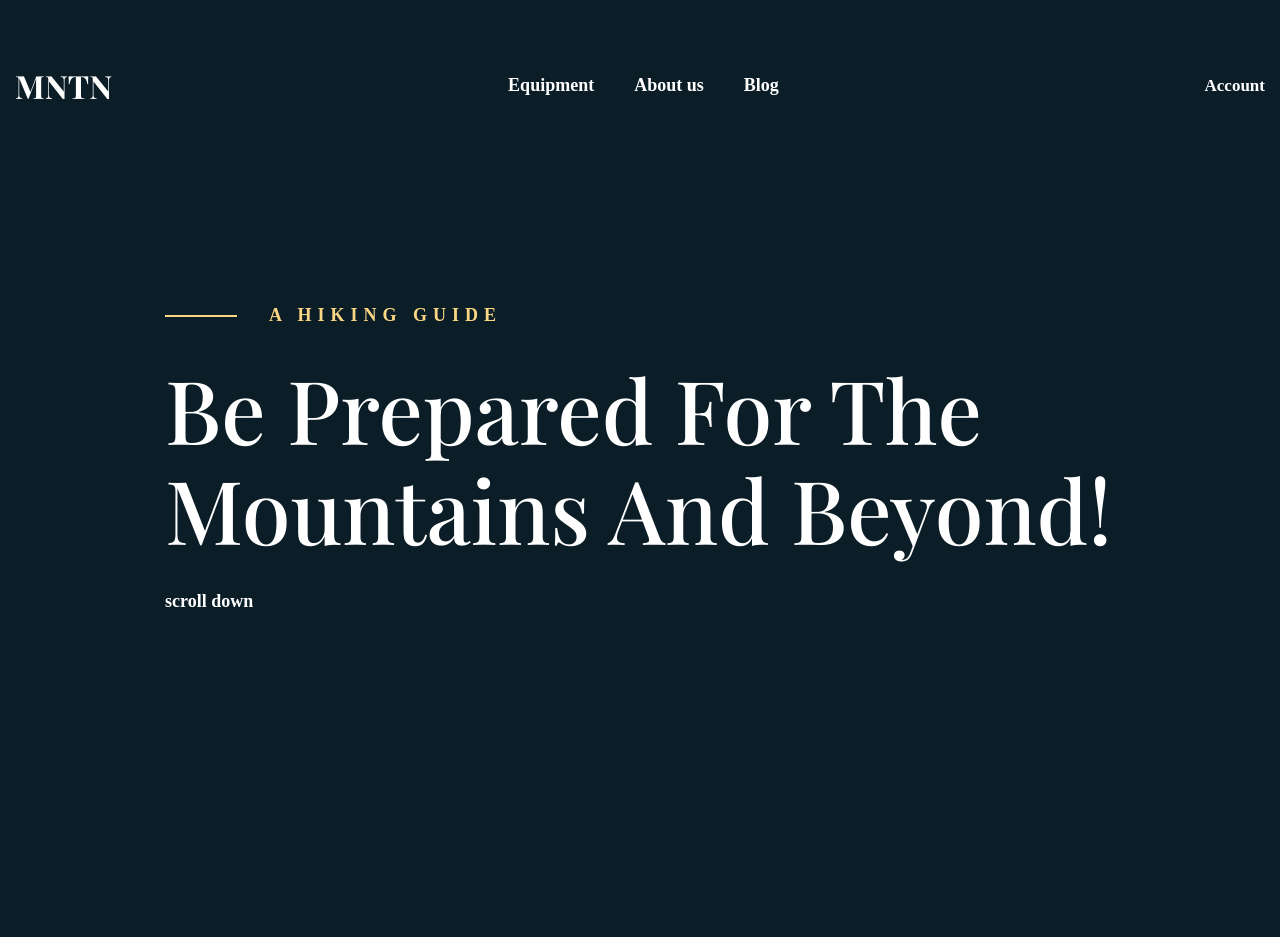
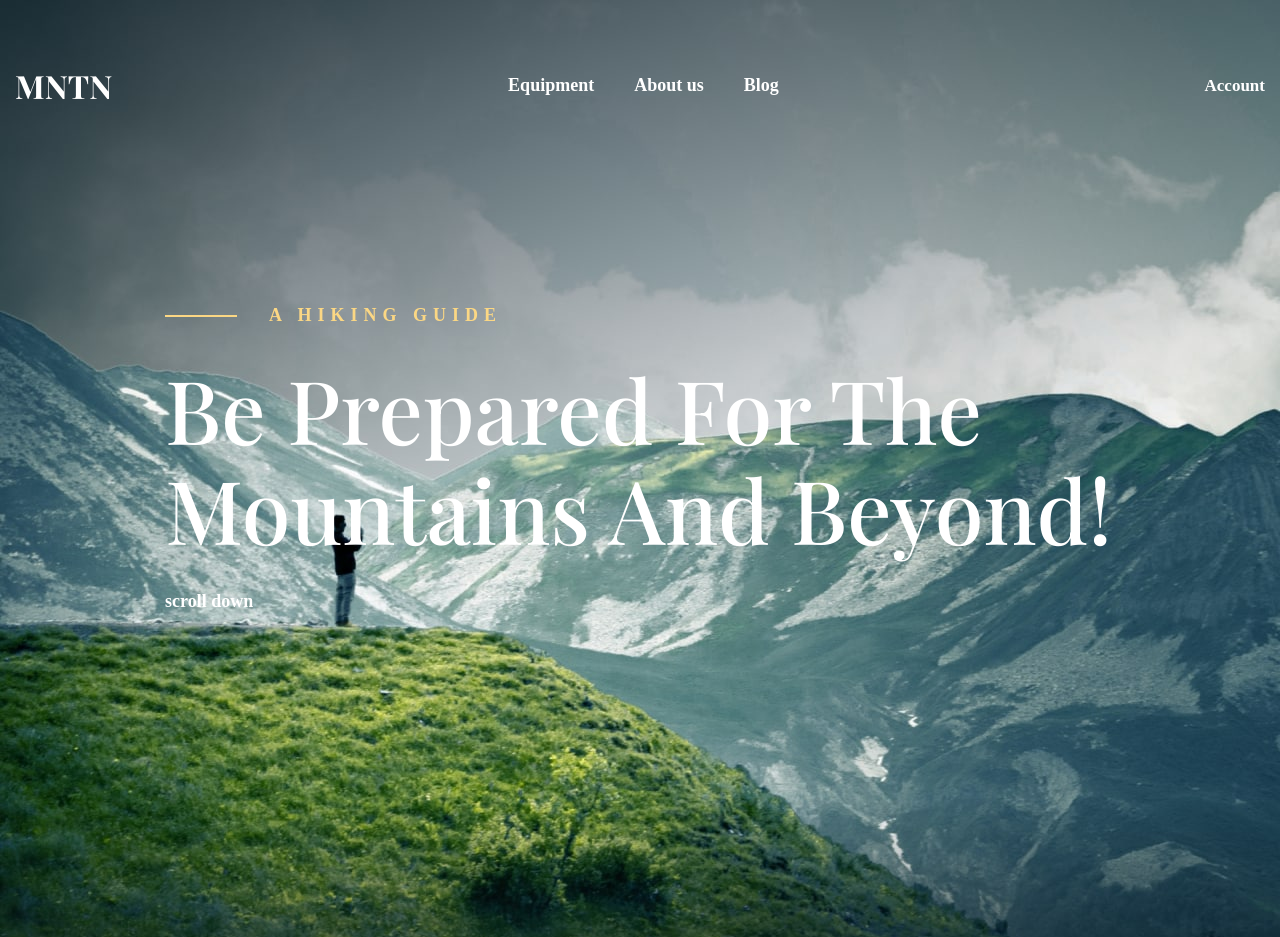
Before and after one commit to Fasteron/project, a plain HTML site: page index.html in a window 1280 px wide. Shown: the top 937 px of the page. Drawn offline with nearby package versions, Linux system fonts and the light colour scheme; a web font is replaced by a local one.

Commit message:
Update style.css

```diff
--- a/assets/css/style.css
+++ b/assets/css/style.css
@@ -3,7 +3,7 @@
 }
 
 body{
-    background: url("../assets/img/bg.jpg?v=001");
+    background: url("bg.jpg");
     font-family: 'Gilroy';
     background-color: #0B1D26;
     background-size: 100% auto;
```
